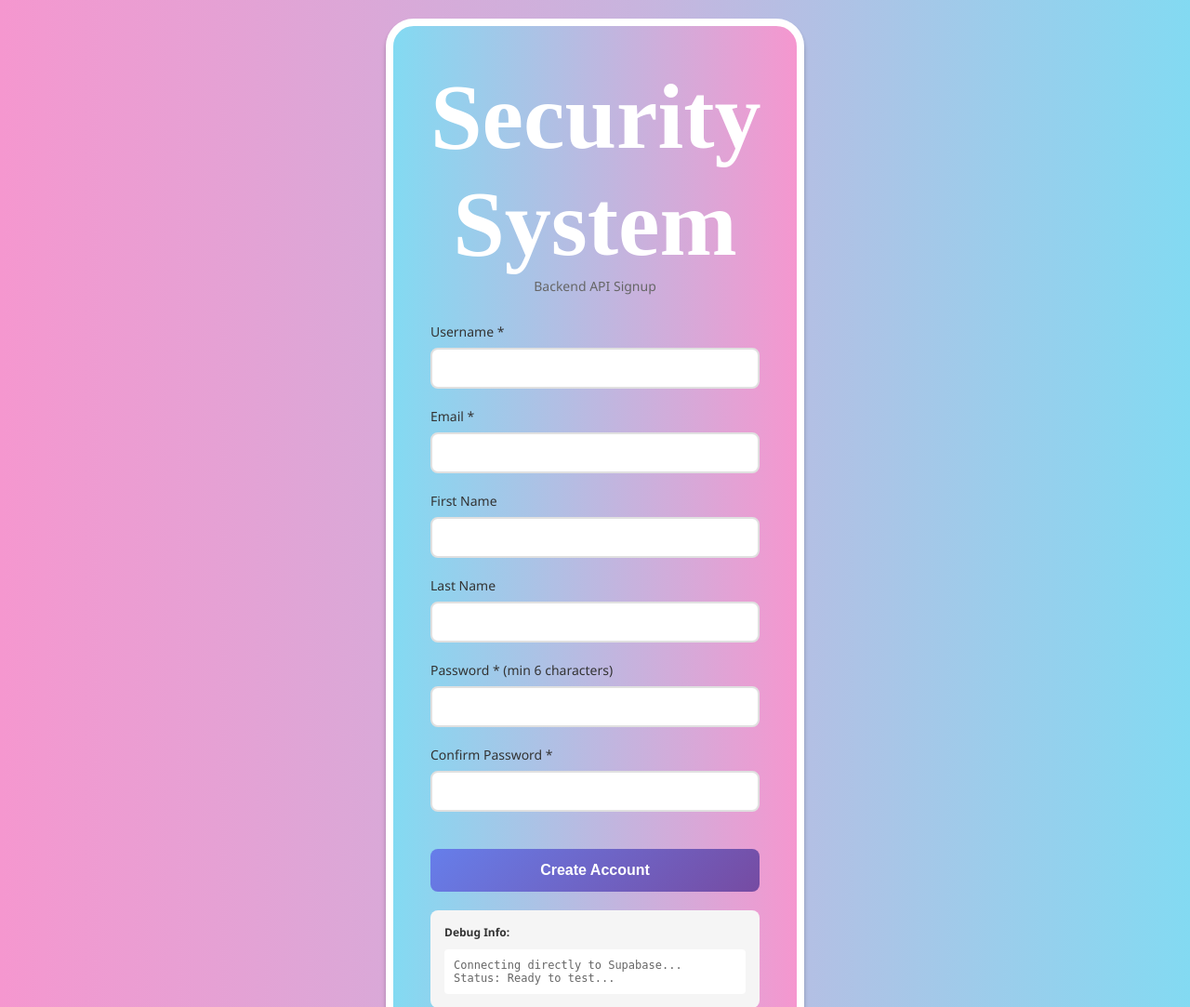
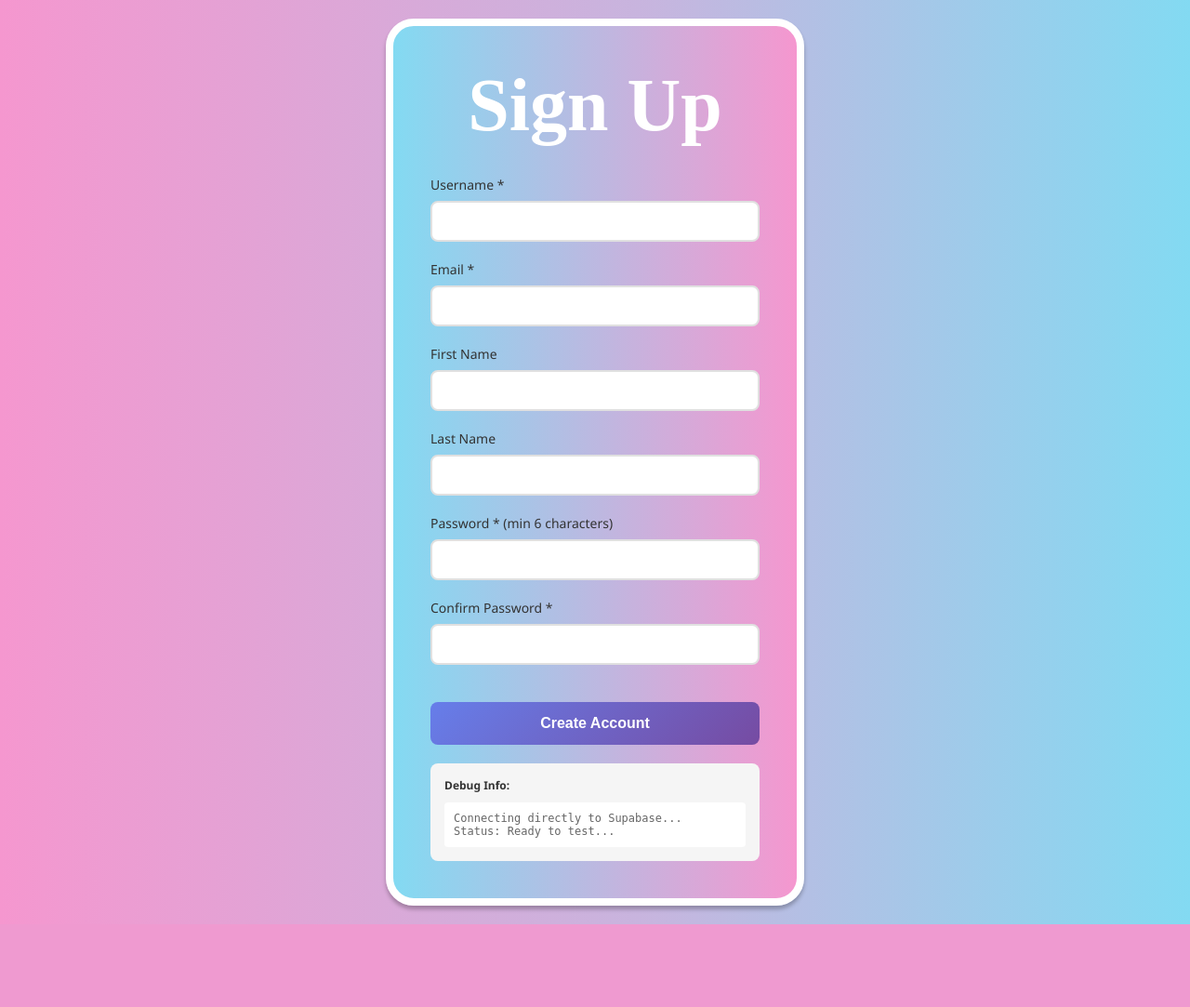
Before and after one commit to nuahs07/basic-security-system, a Flask app: template frontend/static/templates/signup-direct.html in a window 1280 px wide. Shown: the top 1083 px of the page at 93% size. After the commit the page ends 994 px from the top, so only its background shows below. Run offline with Flask 3, Linux system fonts and the light colour scheme; the template is opened without the code that fills it, so the values that code supplies are empty; some libraries are stand-ins or nearby versions; some web fonts are replaced.

Commit message:
hello ulit

```diff
--- a/frontend/static/styles/signup.css
+++ b/frontend/static/styles/signup.css
@@ -38,15 +38,8 @@ body {
 .logo h1 {
   color: #fff;
   font-family: Jomhuria;
-  font-size: 100px;
-  font-style: normal;
-  font-weight: 130px;
-  line-height: normal;
-}
-
-.logo p {
-  color: #666;
-  font-size: 14px;
+  font-size: 80px;
+  font-weight: 90px;
 }
 
 .form-group {
--- a/frontend/static/templates/signup-direct.html
+++ b/frontend/static/templates/signup-direct.html
@@ -20,15 +20,14 @@
   <body>
     <div class="container">
       <div class="logo">
-        <h1>Security System</h1>
-        <p>Backend API Signup</p>
+        <h1>Sign Up</h1>
       </div>
 
       <div id="alert" class="alert"></div>
 
       <form id="signupForm">
         <div class="form-group">
-          <label for="username">Username *</label>
+          <label class="user" for="username">Username *</label>
           <input type="text" id="username" name="username" required />
         </div>
 
```
